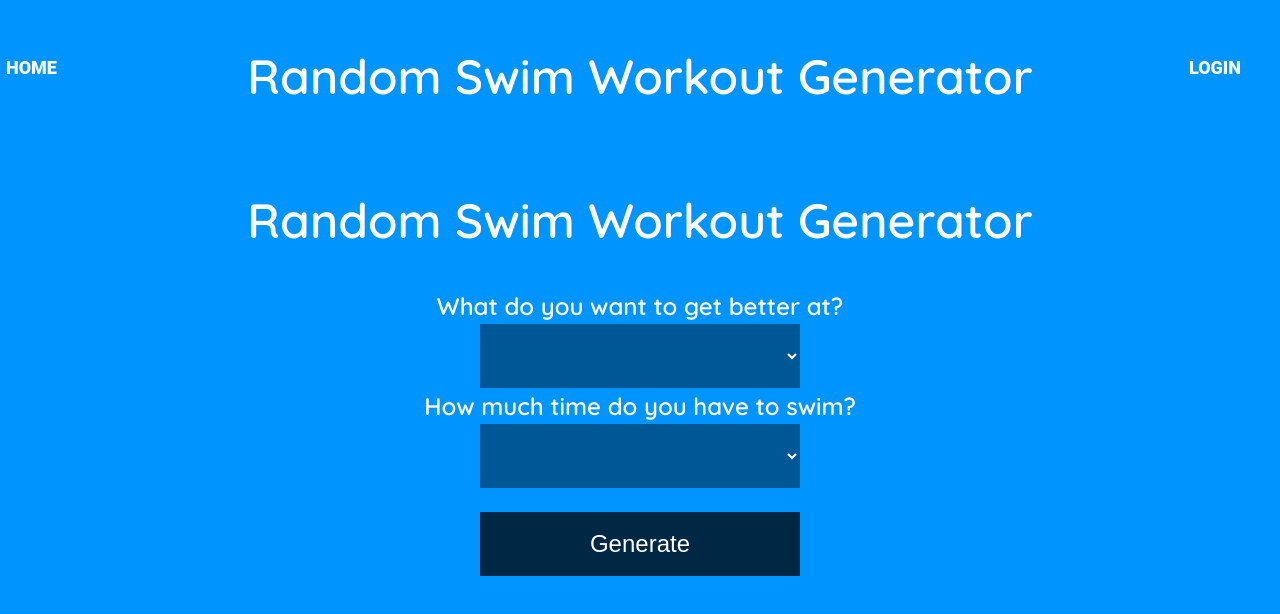
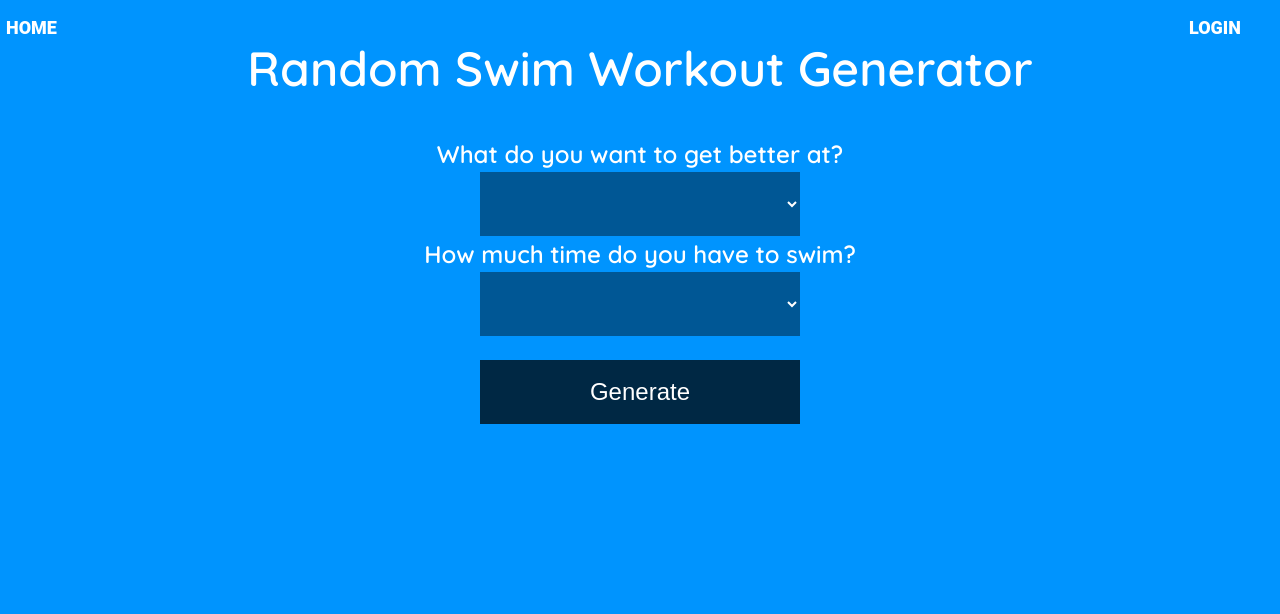
Before and after one commit to MuhammadC11/HackPrinceton, a Vue app in the folder princeton/: page / in a window 1280 px wide. Shown: the top 614 px of the page. Built offline with nearby package versions, Linux system fonts and the light colour scheme.

Commit message:
removed heading

```diff
--- a/princeton/src/views/Home.vue
+++ b/princeton/src/views/Home.vue
@@ -1,7 +1,5 @@
 <template>
   <body>
-
-    <h2 class="title">Random Swim Workout Generator</h2>
 
     <div class="container">
       <h1 class="title">Random Swim Workout Generator</h1>
```
